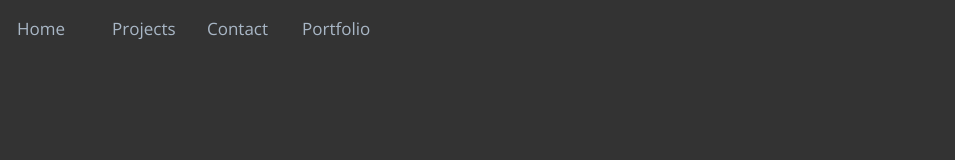
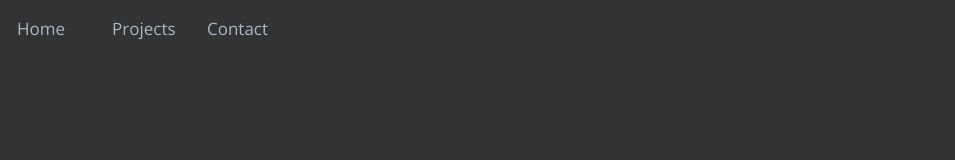
Before and after one commit to phmaa/phmaa.github.io, a plain HTML site: page index.html in a window 1280 px wide. Shown: the top 160 px of the page, without its empty margins (0-955 px from the left). Drawn offline with nearby package versions, Linux system fonts and the light colour scheme.

Commit message:
remove extra link from home page

```diff
--- a/index.html
+++ b/index.html
@@ -12,7 +12,6 @@
         <a href="#welcome">Home</a>
         <a href="#projects">Projects</a>
         <a href="#contact">Contact</a>
-        <a href="https://phmaa.github.io/index.html">Portfolio</a>
       </nav>
     </header>
     <main>
```
